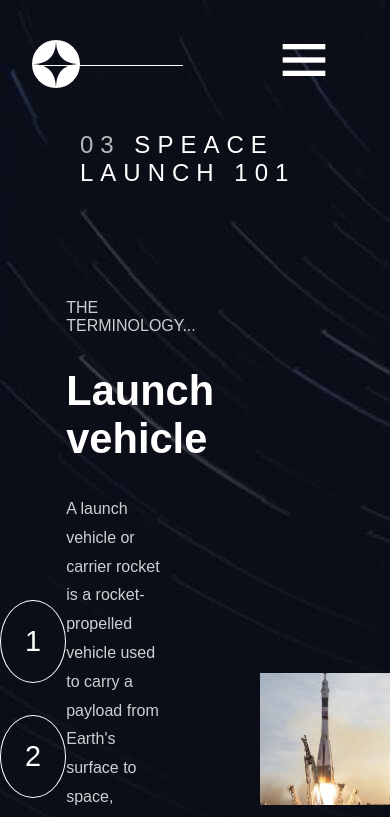
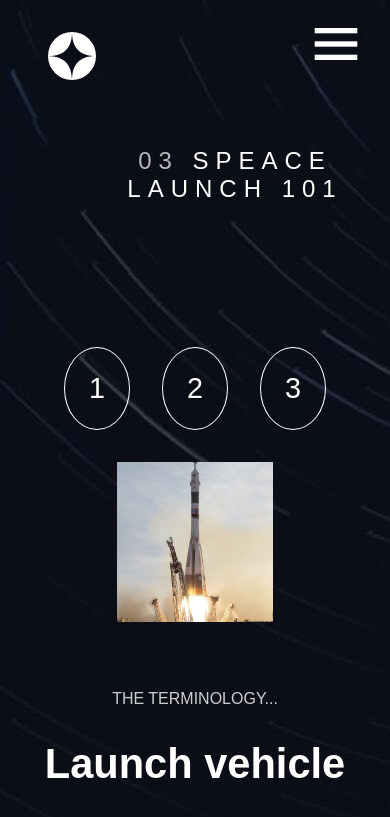
Before and after one commit to Nol1419/Start-code-webSite, a website: page starter-code/technology.html in a window 390 px wide. Shown: the top 817 px of the page. Drawn offline with nearby package versions, Linux system fonts and the light colour scheme.

Commit message:
Finish project, all responsive

```diff
--- a/starter-code/assets/css/crew.css
+++ b/starter-code/assets/css/crew.css
@@ -45,7 +45,7 @@
   flex-wrap: wrap;
   justify-content: space-between;
   align-items: center;
-  padding: 1rem 2rem;
+  /* padding: 1rem 2rem; */
   /* margin: 1rem ; */
 }
 
@@ -63,6 +63,10 @@
 
   background-color: #fff;
   z-index: 50;
+}
+
+.content_left{
+  margin: 0 3rem ;
 }
 
 .content_rigth {
@@ -209,6 +213,66 @@
   background-color: #fff;
 }
 
+/* DESKTOP 1040PX */
+@media screen and (max-width: 1040px) {
+  .line{
+    display: none;
+  }
+
+  .content__body {
+    width: 90%;
+    padding: 5rem 1rem;
+    gap: 2rem;
+  }
+
+  .carrusel{
+    margin-left: 7rem;
+  }
+
+}
+
+/* Tablet 800PX */
+@media screen and (max-width: 800px) {
+  .content_rigth .navBars__list {
+    margin-right: 4rem;
+  }
+
+  .content__body {
+    width: 95%;
+  }
+
+  .article-section{
+    flex-direction: column;
+  }
+
+  .content__main-article{
+    width: 100%;
+    text-align: center;
+    flex-direction: column;
+    flex-wrap: nowrap;
+
+    gap: 2rem;
+  }
+
+  .content__main-article .article-section{
+    flex-direction: column-reverse;
+    align-items: center;
+    text-align: center;
+    gap: 2rem;
+  }
+
+  .article-section .section__right{
+    display: block;
+    width: 100%;
+  }
+
+  .carrusel{
+    margin-left: 18rem;
+    padding-bottom: 3rem;
+  }
+
+}
+
 /* mobile */
 @media screen and (max-width: 700px) {
   .contentBtnNav {
@@ -249,4 +313,9 @@
     gap: 2rem;
     font-size: 2rem;
   }
+
+  .carrusel{
+    margin-left: 14rem;
+  }
+
 }
--- a/starter-code/assets/css/destination.css
+++ b/starter-code/assets/css/destination.css
@@ -41,8 +41,6 @@
   flex-wrap: wrap;
   justify-content: space-between;
   align-items: center;
-  padding: 1rem 2rem;
-  /* margin: 1rem ; */
 }
 
 .contentBtnNav {
@@ -61,8 +59,13 @@
   z-index: 50;
 }
 
+.content_left{
+  margin-left: 5rem;
+}
+
 .content_rigth {
   background-color: transparent;
+
 }
 
 .content_rigth .navBars__list {
@@ -137,7 +140,7 @@
   gap: 2rem;
 }
 
-.content__body .content__main-article .article-section__body {
+.content__main-article .article-section__body {
   width: 100%;
   display: flex;
   flex-direction: row;
@@ -228,6 +231,63 @@
 }
 
 
+/* Dektop 1040 */
+@media screen and (max-width: 1040px) {
+  .line{
+    display: none;
+  }
+
+  .content__body  .content__main-article{
+    margin-top: 4rem;
+    width: 90%;
+  }
+
+}
+
+/* Tablet 800px */
+@media screen and (max-width: 800px) {
+  .header__body {
+    position: relative;
+    width: 100%;
+    flex-wrap: nowrap;
+    margin: 0 1rem;
+    gap: 2rem;
+  }
+
+  .line{
+    display: none;
+  }
+
+  .content__body  .content__main-article{
+    margin-top: 4rem;
+    width: 100%;
+    flex-direction: column;
+    justify-content: center;
+    align-items: center;
+    text-align: center;
+  }
+
+  .content__main-article .article-section__body{
+    height: 100%;
+    flex-direction: column;
+    justify-content: center;
+    align-items: center;
+    text-align: center;
+  }
+
+  .article-section__body .section__body__left img{
+    width: 50%;
+    /* flex-direction: column; */
+  }
+
+  .article-section__body .section__body__rigth {
+    width: 80%;
+    justify-content: center;
+    align-items: center;
+  }
+
+}
+
 /* mobile */
 @media screen and (max-width: 700px) {
   .contentBtnNav {
--- a/starter-code/assets/css/index.css
+++ b/starter-code/assets/css/index.css
@@ -11,19 +11,13 @@
 body {
   width: 100%;
   background: url("../home/background-home-desktopAll.jpg");
-  /* background: url('../img/ai-generated-7813239_1920.jpg'); */
-  /* background: #000; */
-
   background-repeat: no-repeat;
   color: #fff;
-
   display: flex;
   flex-direction: column;
   flex-wrap: wrap;
-
   justify-content: center;
   align-items: center;
-
   z-index: -1;
 }
 
@@ -40,9 +34,6 @@
   flex-wrap: wrap;
   justify-content: space-between;
   align-items: center;
-
-  padding-left: 5rem;
-  /* margin: 1rem ; */
 }
 
 .contentBtnNav {
@@ -59,6 +50,10 @@
 
   background-color: #fff;
   z-index: 50;
+}
+
+.content_left {
+  margin-left: 5rem;
 }
 
 .content_rigth {
@@ -174,10 +169,6 @@
 
 /* DESKTOP 1040PX */
 @media screen and (max-width: 1040px) {
-  html {
-    font-size: 90%;
-  }
-
   body {
     object-fit: cover;
     background-image: url("../home/background-home-desktop.jpg");
@@ -188,7 +179,6 @@
   }
 
   .header__body {
-    width: 90%;
     justify-content: space-between;
   }
 
@@ -201,7 +191,9 @@
   }
 
   .content__body .content__main-article {
-    width: 90%;
+    width: 100%;
+    padding: 8rem 1rem;
+    flex-wrap: nowrap;
   }
 
   .section__left h2 {
@@ -216,16 +208,12 @@
     cursor: pointer;
     width: 290px;
     height: 290px;
-    padding: 9rem 1rem;
+    padding: 8rem 1rem;
   }
 }
 
 /* DESKTOP 1040PX */
 @media screen and (max-width: 800px) {
-  html {
-    font-size: 70%;
-  }
-
   body {
     height: 100%;
     object-fit: cover;
@@ -233,8 +221,13 @@
   }
 
   .header__body {
+    flex-wrap: nowrap;
     width: 100%;
     justify-content: space-between;
+  }
+
+  .content_rigth {
+    margin-left: 2rem;
   }
 
   .content__body {
@@ -243,10 +236,11 @@
 
   .content__body .content__main-article {
     width: 100%;
-    height: 100%;
     flex-direction: column;
     justify-content: space-between;
+    align-items: center;
     text-align: center;
+    padding: 3rem 0;
   }
 
   .content__body .content__main-article .section__left {
@@ -257,7 +251,7 @@
   }
 
   .section__left h2 {
-    font-size: 15rem;
+    font-size: 10rem;
   }
 
   .section__left p {
@@ -266,7 +260,6 @@
   }
 
   .content__body .content__main-article .section__rigth {
-    text-align: center;
     width: 100%;
   }
 
@@ -274,7 +267,9 @@
     cursor: pointer;
     width: 290px;
     height: 290px;
+    padding-top: 8rem;
   }
+
 }
 
 /* mobile */
--- a/starter-code/assets/css/tecnology.css
+++ b/starter-code/assets/css/tecnology.css
@@ -38,8 +38,6 @@
   flex-wrap: wrap;
   justify-content: space-between;
   align-items: center;
-  padding: 1rem 2rem;
-  /* margin: 1rem ; */
 }
 
 .contentBtnNav {
@@ -56,6 +54,11 @@
 
   background-color: #fff;
   z-index: 50;
+}
+
+.content_left {
+  margin-top: 1rem;
+  margin-left: 3rem;
 }
 
 .content_rigth {
@@ -140,6 +143,7 @@
 .article-section__right .sectionLeft{
   width: 20%;
 }
+
 .sectionLeft .constentBtn{
   width: 100%;
   height: 100%;
@@ -230,6 +234,70 @@
   object-fit: cover;
 }
 
+@media screen and (max-width: 1040px) {
+  .line{
+    display: none;
+  }
+}
+
+@media screen and (max-width: 800px) {
+  .content_rigth .navBars__list {
+    width: 100%;
+    margin-right: 6rem;
+    flex-wrap: nowrap;
+  }
+
+  .content__main-article{
+    margin-top: 3rem;
+    justify-content: flex-end;
+    align-items: center;
+  }
+
+  .content__main-article .article-section__left-title{
+    text-align: center;
+  }
+
+  .article-section__right{
+    flex-direction: column;
+  }
+
+  .article-section__right .sectionLeft{
+    flex-direction: row;
+    width: 100%;
+  }
+
+  .sectionLeft .constentBtn{
+    flex-direction: row;
+    width: 100%;
+    margin: 2rem auto;
+  }
+
+  .sectionRight{
+    flex-direction: row;
+    justify-content: center;
+    align-items: center;
+  }
+
+  .sectionRight .contentData{
+    flex-direction: column-reverse;
+    height: 100%;
+  }
+
+  .contentData{
+    width: 100%;
+    margin-bottom: 2rem;
+  }
+
+  .contentData .itemData{
+    width: 80%;
+    text-align: center;
+    justify-content: center;
+    align-items: center;
+  }
+
+}
+
+
 /* movile */
 @media screen and (max-width: 700px) {
   .contentBtnNav {
--- a/starter-code/assets/js/crewChange.js
+++ b/starter-code/assets/js/crewChange.js
@@ -28,7 +28,6 @@
   try {
     let datos = await data;
     datos = datos[posicion];
-    console.log(datos);
 
     let sectionHtml = `
           <div class="section__left">
@@ -86,11 +85,9 @@
 
 btnMenu.addEventListener("click", (e) => {
   if (btnMenu.classList.toggle("bx-x")) {
-    console.log("aaaa");
     contentRigth.style.transitionDuration = "400ms";
     contentRigth.style.right = "0";
   } else {
-    console.log("bbbb");
     contentRigth.style.transitionDuration = "400ms";
     contentRigth.style.right = "-100rem";
   }
--- a/starter-code/assets/js/tecnology.js
+++ b/starter-code/assets/js/tecnology.js
@@ -53,6 +53,7 @@
     contentData.innerHTML = itemHtml;
     fragment.appendChild(contentData);
     sectionRight.appendChild(fragment);
+
   } catch (e) {
     contentData.innerHTML = `Se ha detectado un error: ${e}`;
     fragment.appendChild(contentData);
@@ -81,11 +82,9 @@
 
 btnMenu.addEventListener("click", (e) => {
   if (btnMenu.classList.toggle("bx-x")) {
-    console.log("aaaa");
     contentRigth.style.transitionDuration = "400ms";
     contentRigth.style.right = "0";
   } else {
-    console.log("bbbb");
     contentRigth.style.transitionDuration = "400ms";
     contentRigth.style.right = "-100rem";
   }
```
Also changed, not shown: starter-code/technology.html (+1 -3 lines).
